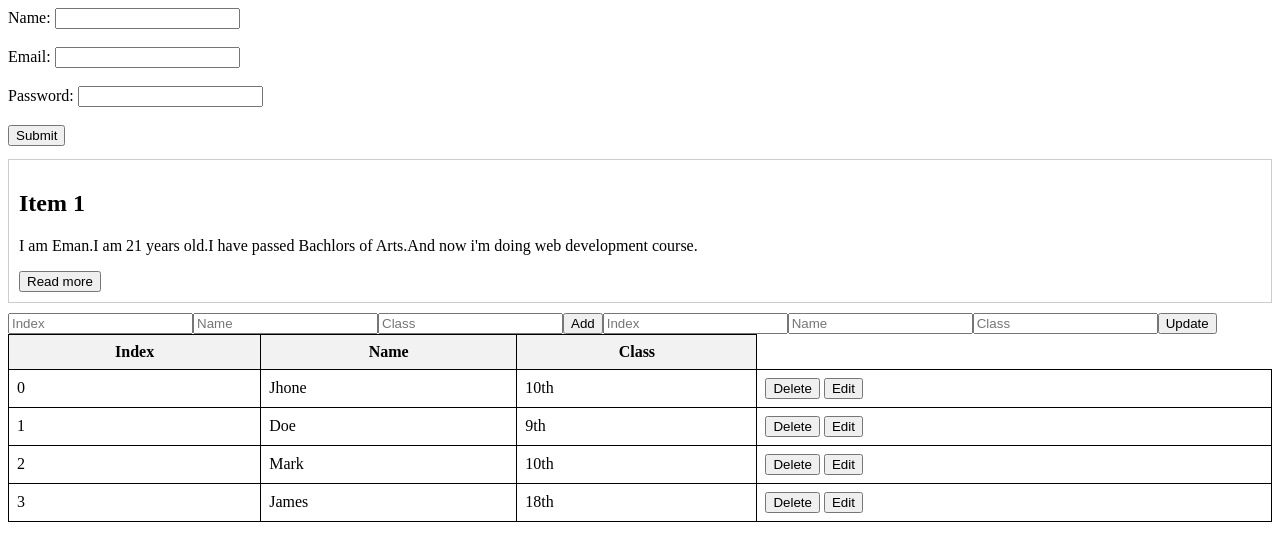
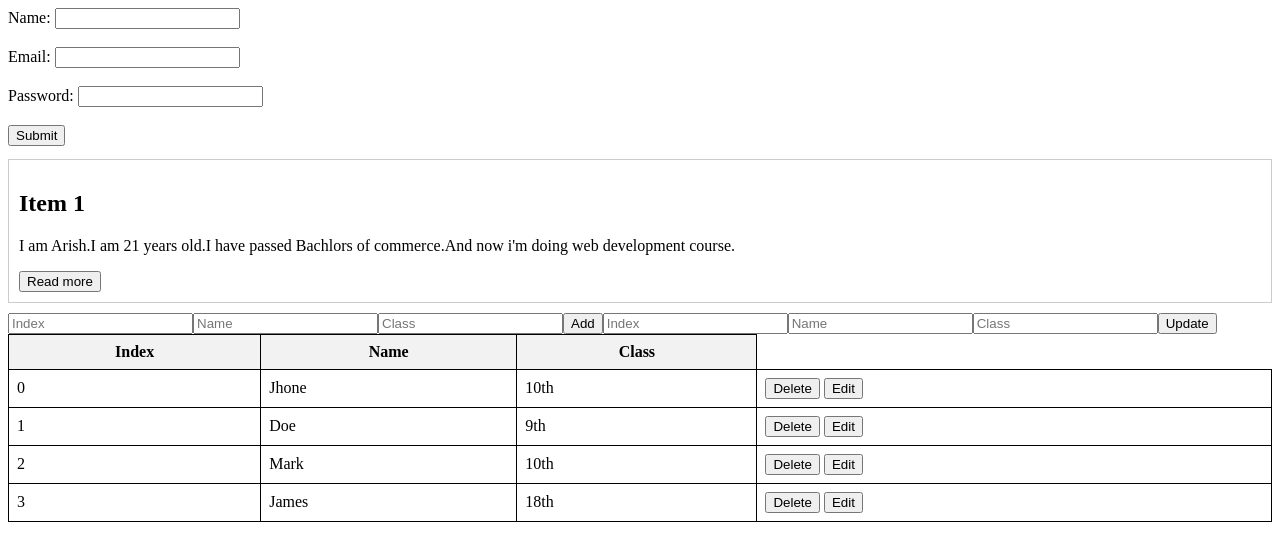
Before and after one commit to macubetech/Javascript-Book-Assignment-BANOQABIL-, a plain HTML site: page tasks/Assignment-49-52/index.html in a window 1280 px wide. Both pictures are taken after a click on the button "Read more". Drawn offline with Linux system fonts and the light colour scheme.

Commit message:
Update index.html

```diff
--- a/tasks/Assignment-49-52/index.html
+++ b/tasks/Assignment-49-52/index.html
@@ -61,7 +61,7 @@
       <div class="item" id="item1">  <!-- pary of question 02: -->
         <h2>Item 1</h2>
         <p class="partial-details">I'm Arish.</p>
-        <p class="full-details">I am Eman.I am 21 years old.I have passed Bachlors of Arts.And now i'm doing web development course. </p>
+        <p class="full-details">I am Arish.I am 21 years old.I have passed Bachlors of commerce.And now i'm doing web development course. </p>
         <button onclick="showFullDetails('item1')">Read more</button>
       </div>
 
```
